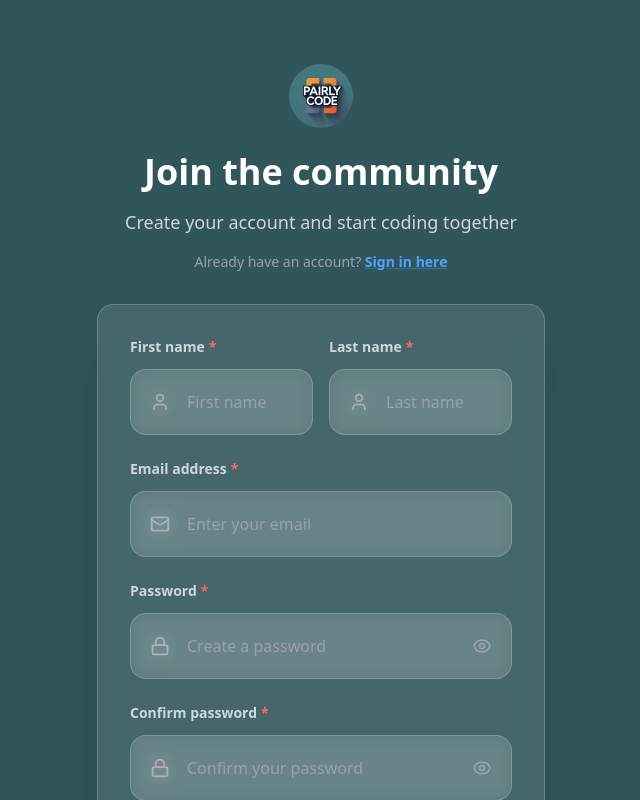
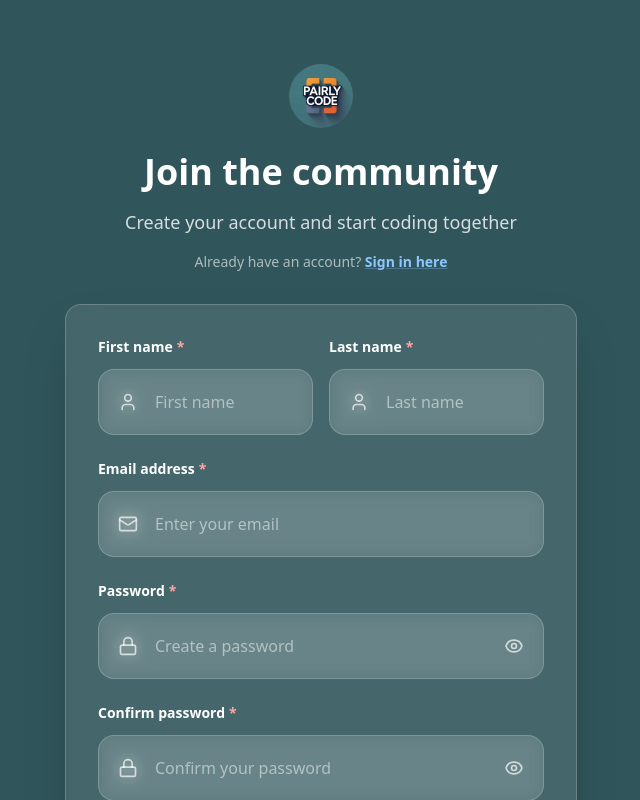
Before and after one commit to ashishume/PairlyCode, a React (Vite) app in the folder client/: page /register in a window 1280 px wide. Shown: the top 800 px of the page, without its empty margins (319-959 px from the left). Built offline with nearby package versions, Linux system fonts and the light colour scheme; the HTML template or start-up script is replaced by a standard one.

Commit message:
feat: updates

```diff
--- a/client/src/components/ui/InputField.tsx
+++ b/client/src/components/ui/InputField.tsx
@@ -38,12 +38,12 @@ export const InputField: React.FC<InputFieldProps> = ({
     <div className={`group space-y-3 ${className}`}>
       <label
         htmlFor={id}
-        className={`block text-sm font-semibold text-gray-300 transition-colors duration-200 ${
-          isFocused ? "text-blue-400" : ""
+        className={`block text-sm font-semibold text-white transition-colors duration-200 ${
+          isFocused ? "text-blue-300" : ""
         }`}
       >
         {label}
-        {required && <span className="text-red-400 ml-1">*</span>}
+        {required && <span className="text-red-300 ml-1">*</span>}
       </label>
 
       <div className="relative">
@@ -51,7 +51,7 @@ export const InputField: React.FC<InputFieldProps> = ({
           <div className="absolute inset-y-0 left-0 pl-5 flex items-center pointer-events-none">
             <Icon
               className={`h-5 w-5 transition-all duration-200 ${
-                isFocused ? "text-blue-400 scale-110" : "text-gray-400"
+                isFocused ? "text-blue-300 scale-110" : "text-white/70"
               }`}
             />
           </div>
@@ -69,7 +69,7 @@ export const InputField: React.FC<InputFieldProps> = ({
           onBlur={() => setIsFocused(false)}
           className={`w-full ${Icon ? "pl-14" : "pl-5"} ${
             type === "password" ? "pr-14" : "pr-5"
-          } py-5 bg-white/10 border border-white/20 rounded-2xl text-white placeholder-gray-400 focus:outline-none focus:ring-2 focus:ring-blue-500/50 focus:border-blue-500/50 backdrop-blur-sm transition-all duration-300 hover:bg-white/15 hover:border-white/30 ${
+          } py-5 bg-white/10 border border-white/20 rounded-2xl text-white placeholder-white/50 focus:outline-none focus:ring-2 focus:ring-blue-500/50 focus:border-blue-500/50 backdrop-blur-sm transition-all duration-300 hover:bg-white/15 hover:border-white/30 ${
             error
               ? "border-red-500/50 focus:ring-red-500/50 focus:border-red-500/50"
               : ""
@@ -80,7 +80,7 @@ export const InputField: React.FC<InputFieldProps> = ({
         {type === "password" && (
           <button
             type="button"
-            className="absolute inset-y-0 right-0 pr-5 flex items-center text-gray-400 hover:text-white transition-all duration-200 hover:scale-110"
+            className="absolute inset-y-0 right-0 pr-5 flex items-center text-white/70 hover:text-white transition-all duration-200 hover:scale-110"
             onClick={() => setShowPassword(!showPassword)}
           >
             {showPassword ? (
@@ -123,7 +123,7 @@ export const InputField: React.FC<InputFieldProps> = ({
       </div>
 
       {error && (
-        <div className="mt-3 text-sm text-red-300 flex items-center space-x-2 bg-red-500/10 border border-red-500/20 rounded-xl px-4 py-3 backdrop-blur-sm">
+        <div className="mt-3 text-sm text-red-200 flex items-center space-x-2 bg-red-500/10 border border-red-500/20 rounded-xl px-4 py-3 backdrop-blur-sm">
           <div className="w-2 h-2 bg-red-400 rounded-full animate-pulse"></div>
           <span className="font-medium">{error}</span>
         </div>
--- a/client/src/pages/Login.tsx
+++ b/client/src/pages/Login.tsx
@@ -53,7 +53,7 @@ export const Login: React.FC = () => {
     <div className="min-h-screen bg-[#30565b] flex items-center justify-center p-4">
       <div className="relative z-10 min-h-screen flex items-center justify-center py-12 px-4 sm:px-6 lg:px-8">
         <div
-          className={`max-w-md w-full space-y-8 transform transition-all duration-1000 ease-out ${
+          className={`max-w-lg w-full space-y-8 transform transition-all duration-1000 ease-out ${
             isVisible ? "translate-y-0 opacity-100" : "translate-y-8 opacity-0"
           }`}
         >
@@ -68,14 +68,14 @@ export const Login: React.FC = () => {
             </div>
 
             <h2 className="text-4xl font-bold text-white">Welcome back</h2>
-            <p className="text-gray-300 text-lg">
+            <p className="text-white/80 text-lg">
               Sign in to continue your coding journey
             </p>
-            <p className="text-sm text-gray-400">
+            <p className="text-sm text-white/60">
               Don't have an account?{" "}
               <Link
                 to="/register"
-                className="font-semibold text-blue-400 hover:text-blue-300 transition-colors duration-200 underline decoration-blue-400/30 hover:decoration-blue-300/50"
+                className="font-semibold text-blue-300 hover:text-blue-200 transition-colors duration-200 underline decoration-blue-300/30 hover:decoration-blue-200/50"
               >
                 Create one now
               </Link>
--- a/client/src/pages/Register.tsx
+++ b/client/src/pages/Register.tsx
@@ -85,7 +85,7 @@ export const Register: React.FC = () => {
     <div className="min-h-screen bg-[#30565b] flex items-center justify-center p-4">
       <div className="relative z-10 min-h-screen flex items-center justify-center py-12 px-4 sm:px-6 lg:px-8">
         <div
-          className={`max-w-md w-full space-y-8 transform transition-all duration-1000 ease-out ${
+          className={`max-w-lg w-full space-y-8 transform transition-all duration-1000 ease-out ${
             isVisible ? "translate-y-0 opacity-100" : "translate-y-8 opacity-0"
           }`}
         >
@@ -102,14 +102,14 @@ export const Register: React.FC = () => {
             <h2 className="text-4xl font-bold text-white">
               Join the community
             </h2>
-            <p className="text-gray-300 text-lg">
+            <p className="text-white/80 text-lg">
               Create your account and start coding together
             </p>
-            <p className="text-sm text-gray-400">
+            <p className="text-sm text-white/60">
               Already have an account?{" "}
               <Link
                 to="/login"
-                className="font-semibold text-blue-400 hover:text-blue-300 transition-colors duration-200 underline decoration-blue-400/30 hover:decoration-blue-300/50"
+                className="font-semibold text-blue-300 hover:text-blue-200 transition-colors duration-200 underline decoration-blue-300/30 hover:decoration-blue-200/50"
               >
                 Sign in here
               </Link>
```
